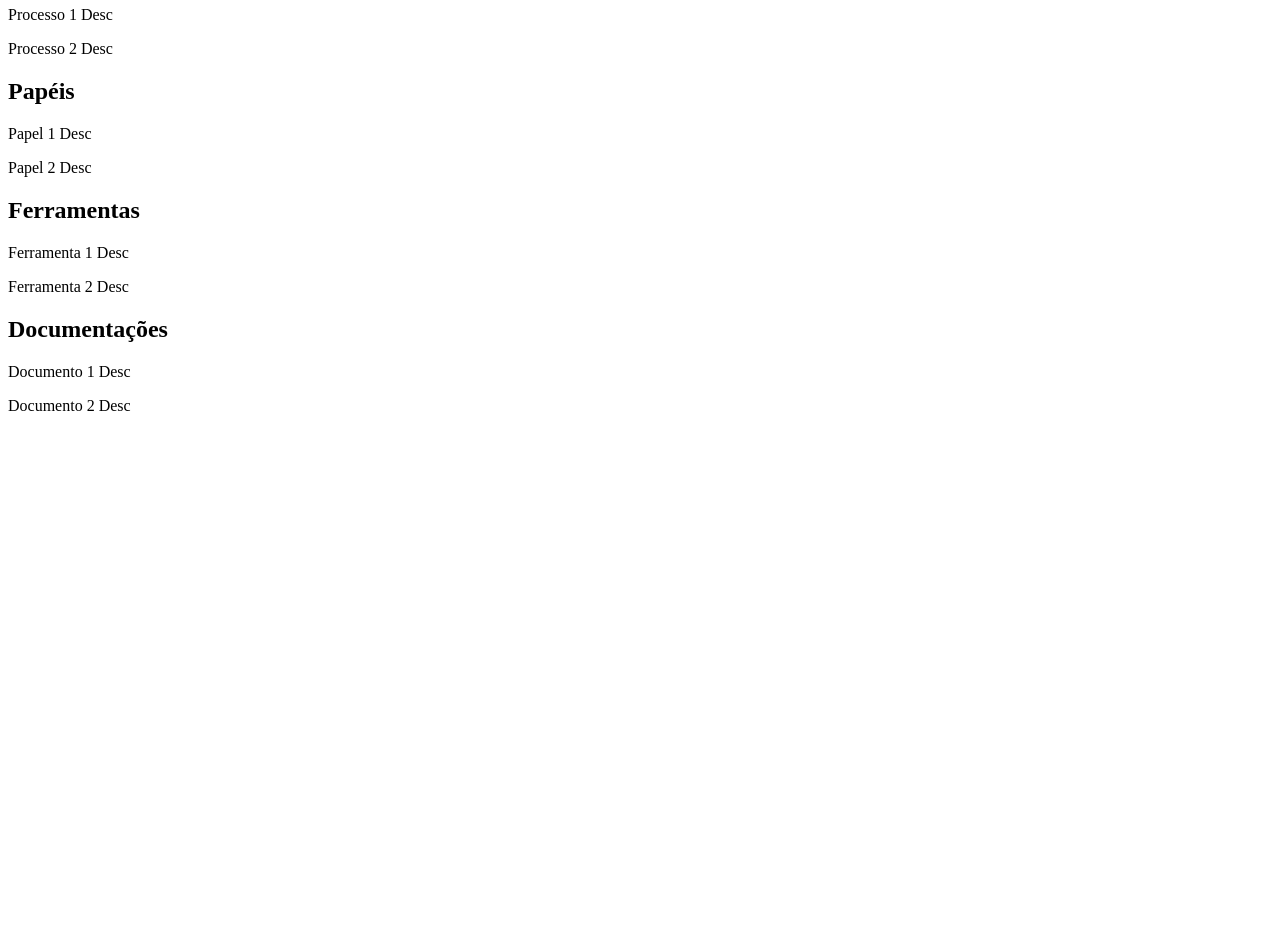
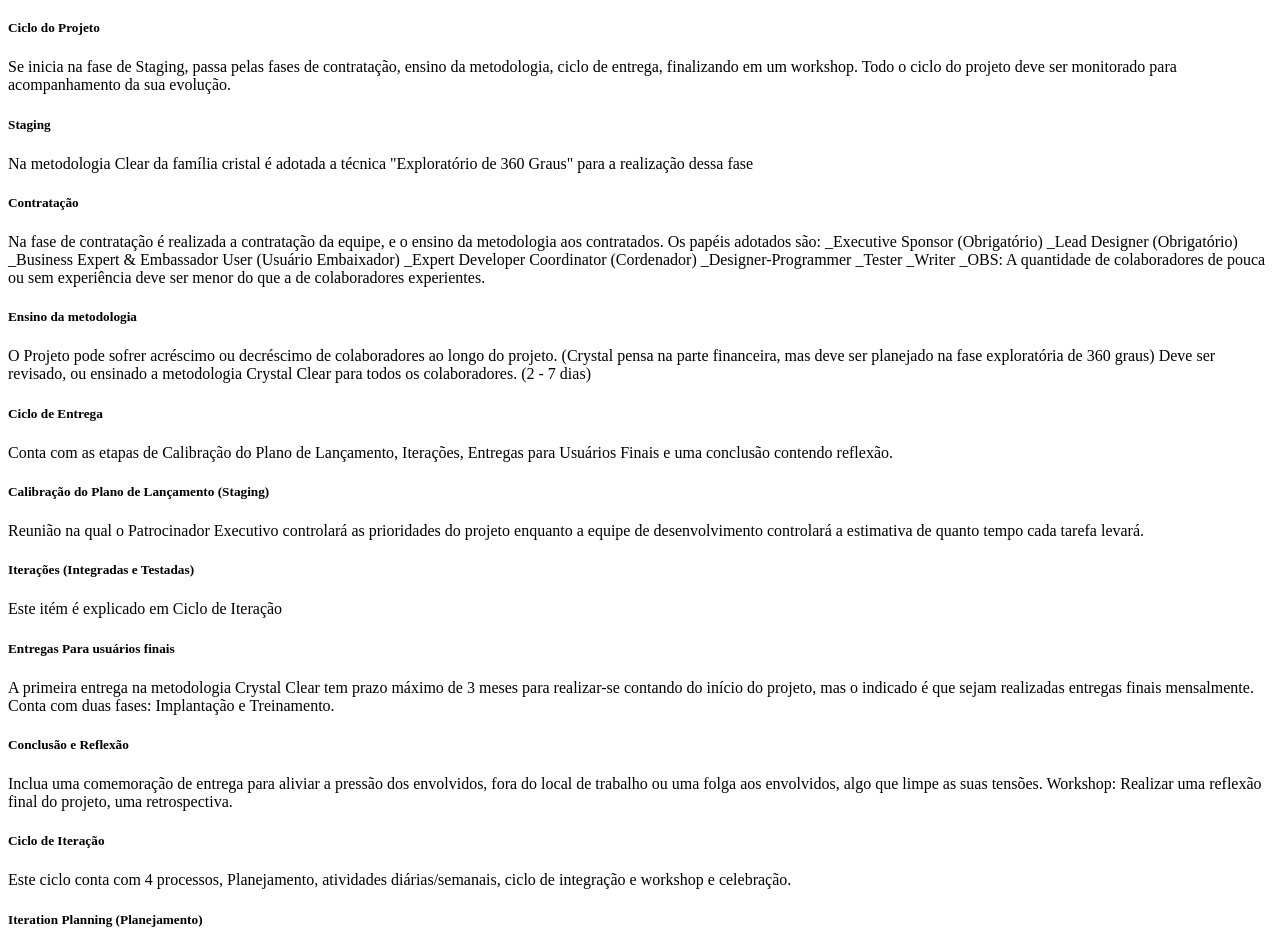
Before and after one commit to MartinsLeonardo/CrystalClear, an Angular app: page / in a window 1280 px wide. Shown: the part 2272-3212 px from the top of the page. Before the commit the page ends 2703 px from the top, so only its background shows below. Built offline with nearby package versions, Linux system fonts and the light colour scheme; some icons are missing.

Commit message:
Processos Inclusos

```diff
--- a/src/app/app.component.html
+++ b/src/app/app.component.html
@@ -15,19 +15,15 @@
   </button>
 </div>
 
-<!-- Sessão Ambiente -->
-<h2>
-  Ambiente
-</h2>
-{{ambiente}}
-
 <!-- Sessão Processos -->
 <h2>
   Processos
 </h2>
 <div *ngFor="let processo of processos">
+  <h5>
+    {{processo.type}}
+  </h5>
   <p>
-    {{processo.type}}
     {{processo.describe}}
   </p>
 </div>
--- a/src/app/app.component.ts
+++ b/src/app/app.component.ts
@@ -11,9 +11,6 @@ import { Documento } from './documento.model';
   styleUrls: ['./app.component.css']
 })
 export class AppComponent {
-
-  ambiente = 'ambiente texto....';
-
   crystals = [
     new Crystal('Clear','L6','Life (L)'),
     new Crystal('Clear','E6','Essential Money (E)'),
@@ -48,13 +45,29 @@ export class AppComponent {
   ]
 
   processos = [
-    new Processo('Processo 1','Desc'),
-    new Processo('Processo 2','Desc')
+    new Processo('Observações','Para que o projeto seja adequado a esta metodologia é necessário que haja uma ou mais entregas. Se for constatado que em apenas uma entrega é possível realizar o projeto, este projeto não é grande o suficiente para a aplicação dos conceitos do Crystal Clear.', 'red'),
+    new Processo('Ciclo do Projeto','Se inicia na fase de Staging, passa pelas fases de contratação, ensino da metodologia, ciclo de entrega, finalizando em um workshop. Todo o ciclo do projeto deve ser monitorado para acompanhamento da sua evolução.','red'),
+    new Processo('Staging','Na metodologia Clear da família cristal é adotada a técnica "Exploratório de 360 Graus" para a realização dessa fase','red'),
+    new Processo('Contratação','Na fase de contratação é realizada a contratação da equipe, e o ensino da metodologia aos contratados. Os papéis adotados são: \n _Executive Sponsor (Obrigatório) \n _Lead Designer (Obrigatório) _Business Expert & Embassador User (Usuário Embaixador) _Expert Developer Coordinator (Cordenador) _Designer-Programmer _Tester _Writer _OBS: A quantidade de colaboradores de pouca ou sem experiência deve ser menor do que a de colaboradores experientes.', 'red'),
+    new Processo('Ensino da metodologia','O Projeto pode sofrer acréscimo ou decréscimo de colaboradores ao longo do projeto. (Crystal pensa na parte financeira, mas deve ser planejado na fase exploratória de 360 graus) Deve ser revisado, ou ensinado a metodologia Crystal Clear para todos os colaboradores. (2 - 7 dias)', 'red'),
+
+    new Processo('Ciclo de Entrega','Conta com as etapas de Calibração do Plano de Lançamento, Iterações, Entregas para Usuários Finais e uma conclusão contendo reflexão.','yellow'),
+    new Processo('Calibração do Plano de Lançamento (Staging)','Reunião na qual o Patrocinador Executivo controlará as prioridades do projeto enquanto a equipe de desenvolvimento controlará a estimativa de quanto tempo cada tarefa levará.','yellow'),
+    new Processo('Iterações (Integradas e Testadas)','Este itém é explicado em Ciclo de Iteração','yellow'),
+    new Processo('Entregas Para usuários finais','A primeira entrega na metodologia Crystal Clear tem prazo máximo de 3 meses para realizar-se contando do início do projeto, mas o indicado é que sejam realizadas entregas finais mensalmente. Conta com duas fases: Implantação e Treinamento.','yellow'),
+    new Processo('Conclusão e Reflexão','Inclua uma comemoração de entrega para aliviar a pressão dos envolvidos, fora do local de trabalho ou uma folga aos envolvidos, algo que limpe as suas tensões. Workshop: Realizar uma reflexão final do projeto, uma retrospectiva.','yellow'),
+
+    new Processo('Ciclo de Iteração','Este ciclo conta com 4 processos, Planejamento, atividades diárias/semanais, ciclo de integração e workshop e celebração.','blue'),
+    new Processo('Iteration Planning (Planejamento)','Reunião de prazo máximo de 1 hora para definir as seguintes situações: _Prioridades da iteração semanal. _Planejar como será o Desenvolver, Testar e Integrar.','blue'),
+    new Processo('Atividades Diárias/Semanais','Check-in diário (10 min), FeedBacks ao sistema de monitoramento, Episódio de Desenvolvimento, Contar com o feedback do Embassador User por menos de 1 hora por semana coloca o projeto em zona de risco em relação à adequação dos requisitos.','blue'),
+    new Processo('Ciclo de Integração','Composto pelos Testes de Integração, curtos períodos de integração e gerenciamento de configuração.','blue'),
+    new Processo('Workshop e Celebração','Oficinas pós interação são para auxílio emocional dos colaboradores e para discussão da saúde do projeto. Verifica-se ferramenta de monitoramento e com feedbacks ao grupo sobre o andamento do projeto.','blue'),
+    new Processo('Episódio de Desenvolvimento','Oficinas pós interação são para auxílio emocional dos colaboradores e para discussão da saúde do projeto. Verifica-se ferramenta de monitoramento e com feedbacks ao grupo sobre o andamento do projeto.','blue')
   ]
 
   ferramentas = [
-    new Ferramenta('Ferramenta 1','Desc'),
-    new Ferramenta('Ferramenta 2','Desc')
+    new Ferramenta('Ferramenta 1','Desc','color'),
+    new Ferramenta('Ferramenta 2','Desc', 'color')
   ]
   ;
 }
--- a/src/app/ferramenta.model.ts
+++ b/src/app/ferramenta.model.ts
@@ -1,9 +1,11 @@
 export class Ferramenta {
     type: string;
     describe: string;
+    color: string;
 
-    constructor(type: string, describe: string) {
+    constructor(type: string, describe: string, color: string) {
         this.type = type;
         this.describe = describe;
+        this.color = color;
     }
   }
--- a/src/app/processo.model.ts
+++ b/src/app/processo.model.ts
@@ -1,9 +1,11 @@
 export class Processo{
     type: string;
     describe: string;
+    color: string;
 
-    constructor(type: string, describe: string) {
+    constructor(type: string, describe: string, color: string) {
         this.type = type;
         this.describe = describe;
+        this.color = color;
     }
   }
```
